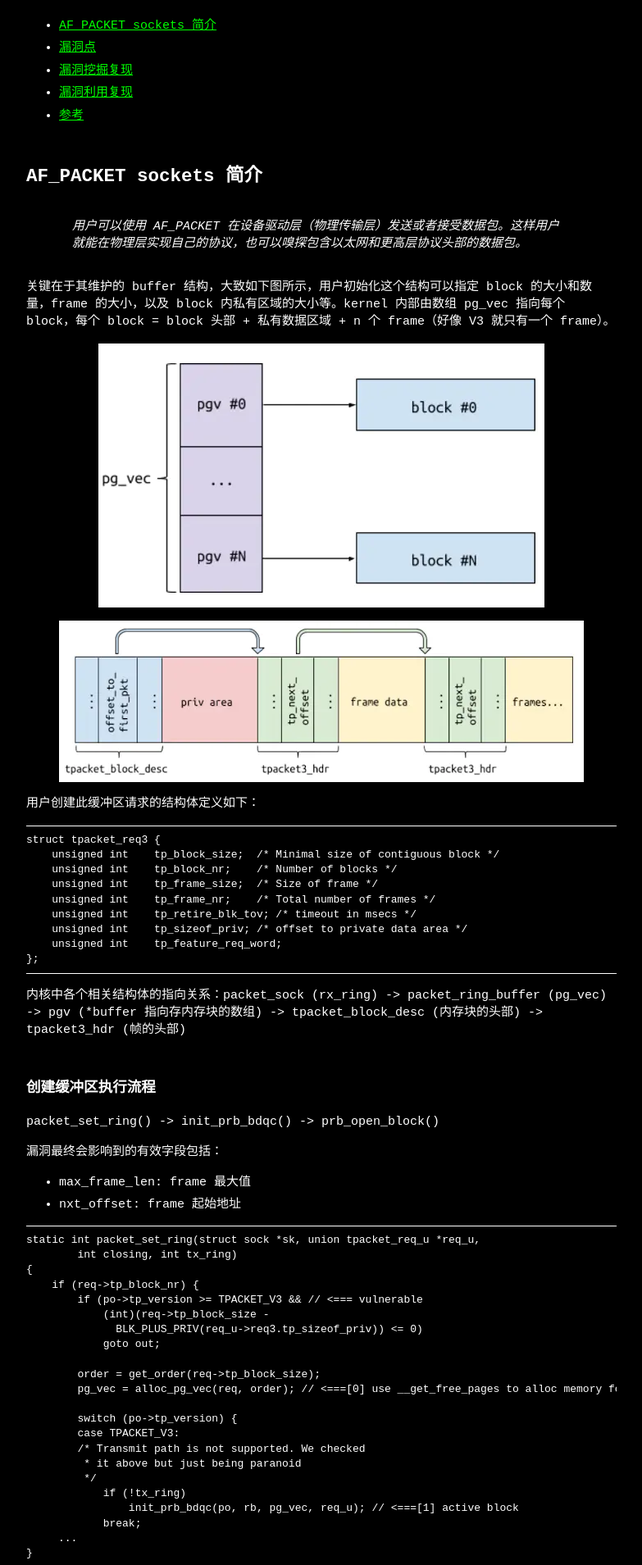
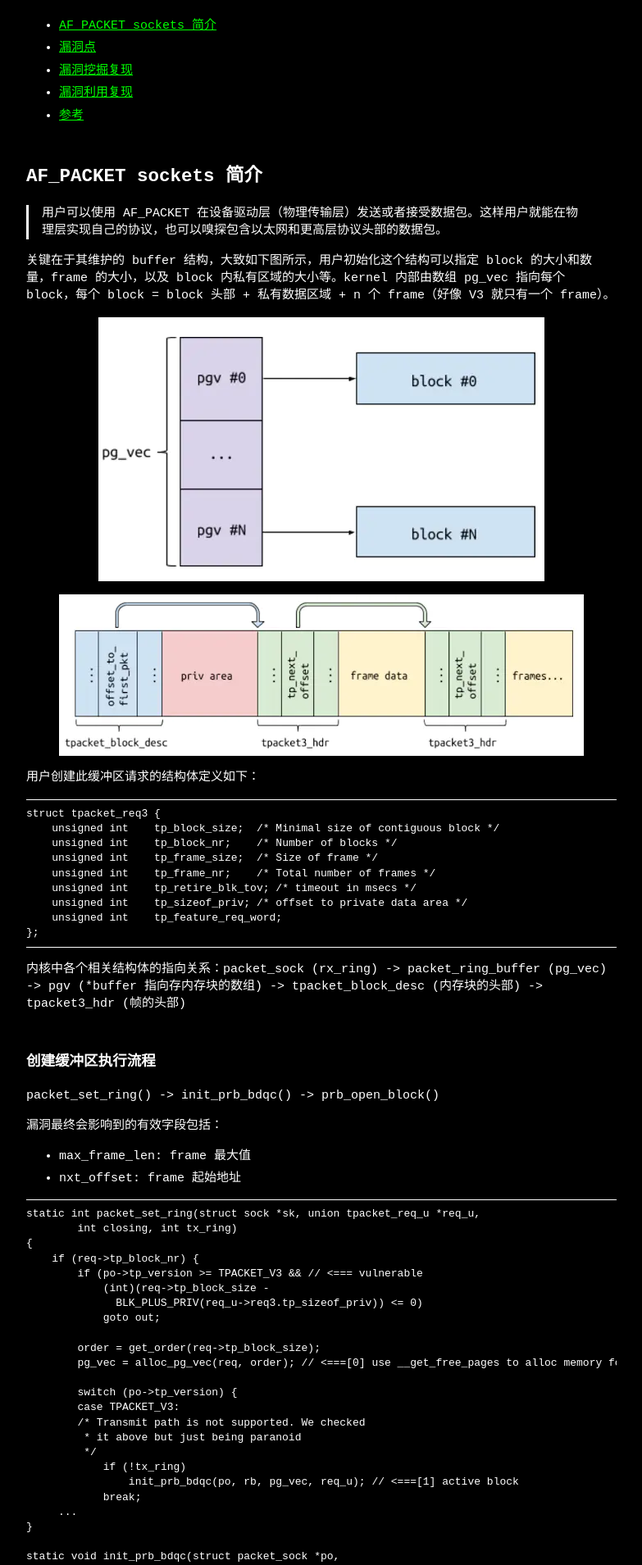
Before and after one commit to RLee063/rlee063.github.io, a Jekyll site: the page built from _posts/2021-10-27-CVE-2017-7308.md, in a window 1280 px wide. Shown: the part 310-2219 px from the top of the page at 82% size, without its empty margins (248-1031 px from the left). Built offline with Jekyll 4.4.1, drawn with Linux system fonts in a browser that asks for light colours.

Commit message:
[blog] change style of block-quote

```diff
--- a/_sass/no-style-please.scss
+++ b/_sass/no-style-please.scss
@@ -88,11 +88,12 @@ div.highlighter-rouge code {
 }
 
 blockquote {
-  font-style: italic;
-  // border: thin solid rgb(255, 255, 255);
-  padding: 1rem;
-
-  p { margin: 0; }
+  // font-style: italic;
+  border-left: medium solid rgb(255, 255, 255);
+  // padding: 1rem;
+  padding-left: 1rem;
+  margin-left: 0;
+  // p { margin: 0; }
 }
 
 img {
```
